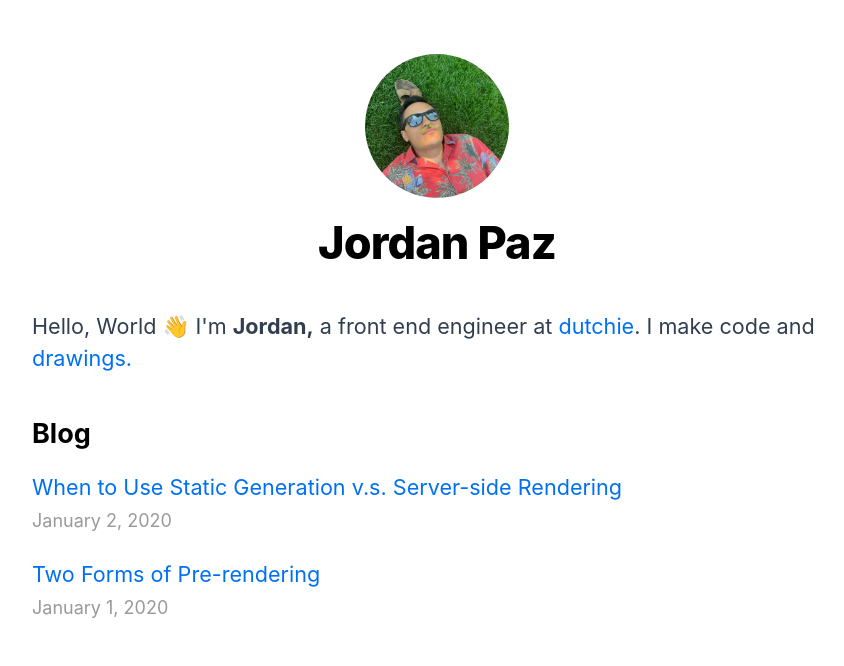
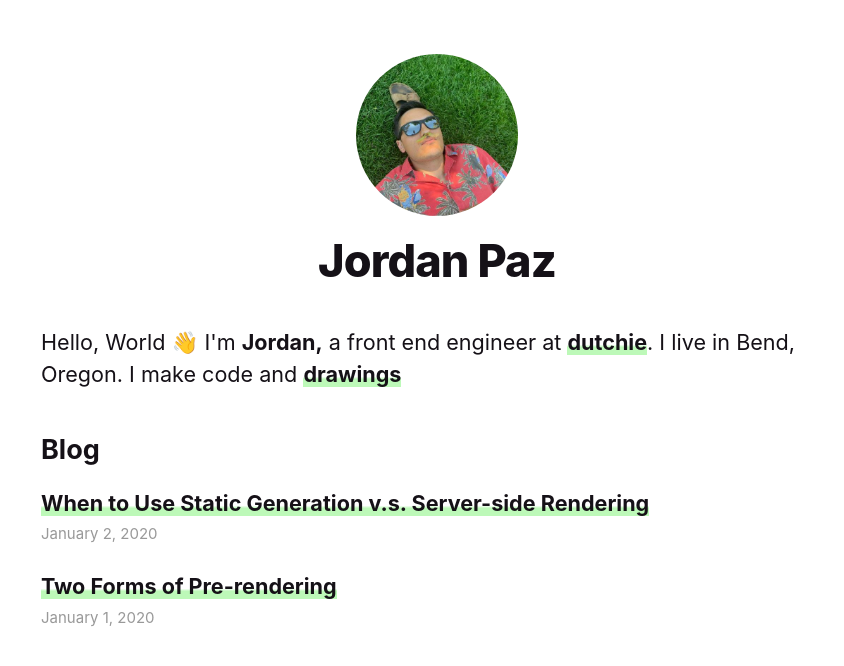
Before and after one commit to jordan-paz/nextjs-blog, a Next.js app: page / in a window 1280 px wide. Shown: the top 666 px of the page, without its empty margins (203-1047 px from the left). Built offline with nearby package versions, Linux system fonts and the light colour scheme.

Commit message:
Add sanity

```diff
--- a/components/layout.js
+++ b/components/layout.js
@@ -1,8 +1,11 @@
 import Head from 'next/head';
 import styled from 'styled-components';
+import { width, height } from 'styled-system';
 import styles from './layout.module.css';
 import utilStyles from '../styles/utils.module.css';
+import { HeadingXL, HeadingMd, Anchor } from '../styles/components';
 import Link from 'next/link';
+import { system } from 'styled-system';
 
 const name = 'Jordan Paz';
 export const siteTitle = 'Jordan Paz';
@@ -28,31 +31,31 @@ export default function Layout({ children, home }) {
       <header className={styles.header}>
         {home ? (
           <>
-                        <img
+            <CircleImage
+              width="9rem"
+              height="9rem"
               src="/images/profile.jpg"
-                            className={`${styles.headerHomeImage} ${utilStyles.borderCircle}`}
               alt={name}
             />
-                        <h1 className={utilStyles.heading2Xl}>{name}</h1>
+            <HeadingXL>{name}</HeadingXL>
           </>
         ) : (
           <>
             <Link href="/">
               <a>
-                                <img
+                <CircleImage
+                  width="7rem"
+                  height="7rem"
                   src="/images/profile.jpg"
-                                    className={`${styles.headerImage} ${utilStyles.borderCircle}`}
                   alt={name}
                 />
               </a>
             </Link>
-                        <h2 className={utilStyles.headingLg}>
+            <HeadingMd>
               <Link href="/">
-                                <a className={utilStyles.colorInherit}>
-                                    {name}
-                                </a>
+                <a className={utilStyles.colorInherit}>{name}</a>
               </Link>
-                        </h2>
+            </HeadingMd>
           </>
         )}
       </header>
@@ -70,6 +73,12 @@ export default function Layout({ children, home }) {
 
 const Container = styled.div`
   max-width: 46rem;
-    padding: 0 0.5rem;
+  padding: 0 1rem;
   margin: 3rem auto 6rem;
 `;
+
+const CircleImage = styled.img`
+  border-radius: 9999px;
+  ${width}
+  ${height}
+`;
--- a/components/layout.module.css
+++ b/components/layout.module.css
@@ -9,11 +9,6 @@
   height: 6rem;
 }
 
-.headerHomeImage {
-    width: 8rem;
-    height: 8rem;
-}
-
 .backToHome {
   margin: 3rem 0 0;
 }
--- a/components/typography.js
+++ /dev/null
@@ -1,5 +0,0 @@
-import styled from 'styled-components';
-
-export const MainText = styled.p`
-    color: ${({ theme }) => theme.black};
-`;
--- a/package.json
+++ b/package.json
@@ -8,6 +8,7 @@
     "start": "next start"
   },
   "dependencies": {
+    "@sanity/client": "^2.0.9",
     "date-fns": "^2.16.1",
     "gray-matter": "^4.0.2",
     "lodash": "^4.17.20",
@@ -17,7 +18,8 @@
     "remark": "^13.0.0",
     "remark-html": "^13.0.1",
     "styled-components": "^5.2.1",
-    "styled-components-breakpoint": "^3.0.0-preview.20"
+    "styled-components-breakpoint": "^3.0.0-preview.20",
+    "styled-system": "^5.1.5"
   },
   "devDependencies": {
     "prettier": "^2.2.0"
--- a/pages/index.js
+++ b/pages/index.js
@@ -1,9 +1,15 @@
 import Head from 'next/head';
 import Link from 'next/link';
 import Layout, { siteTitle } from '../components/layout';
-import utilStyles from '../styles/utils.module.css';
+import {
+  HeadingMd,
+  HeadingSm,
+  Section,
+  ListItem,
+  Subtext,
+  Anchor,
+} from '../styles/components';
 import { getSortedPostsData } from '../lib/posts';
-import { MainText } from '../components/typography';
 import Date from '../components/date';
 
 export default function Home({ allPostsData }) {
@@ -12,29 +18,33 @@ export default function Home({ allPostsData }) {
       <Head>
         <title>{siteTitle}</title>
       </Head>
-      <section className={utilStyles.headingMd}>
-        <MainText>
+      <Section m="20px 0">
+        <HeadingSm>
           Hello, World 👋 I'm <b>Jordan,</b> a front end engineer at{' '}
-          <a href="https://dutchie.com/home">dutchie</a>. I make code and{' '}
-          <Link href="/art">drawings.</Link>
-        </MainText>
-      </section>
-      <section className={`${utilStyles.headingMd} ${utilStyles.padding1px}`}>
-        <h2 className={utilStyles.headingLg}>Blog</h2>
-        <ul className={utilStyles.list}>
+          <Anchor href="https://dutchie.com/home">dutchie</Anchor>. I live in
+          Bend, Oregon. I make code and{' '}
+          <Link href="/drawings">
+            <Anchor>drawings</Anchor>
+          </Link>
+        </HeadingSm>
+      </Section>
+      <Section mt="40px">
+        <HeadingMd>Blog</HeadingMd>
+        <ul>
           {allPostsData.map(({ id, date, title }) => (
-            <li className={utilStyles.listItem} key={id}>
+            <ListItem key={id}>
               <Link href={`/posts/${id}`}>
-                <a>{title}</a>
+                <HeadingSm>
+                  <Anchor>{title}</Anchor>
+                </HeadingSm>
               </Link>
-              <br />
-              <small className={utilStyles.lightText}>
+              <Subtext>
                 <Date dateString={date} />
-              </small>
-            </li>
+              </Subtext>
+            </ListItem>
           ))}
         </ul>
-      </section>
+      </Section>
     </Layout>
   );
 }
--- /dev/null
+++ b/styles/components.js
@@ -0,0 +1,65 @@
+import styled, { css } from 'styled-components';
+import { space } from 'styled-system';
+
+// Typography
+const baseTextStyles = css`
+  color: ${({ theme }) => theme.colors.black};
+`;
+
+export const HeadingXL = styled.h1`
+  font-size: 2.5rem;
+  line-height: 1.2;
+  font-weight: 800;
+  letter-spacing: -0.05rem;
+  margin: 1rem 0;
+  ${baseTextStyles}
+`;
+export const HeadingLg = styled.h1`
+  font-size: 2rem;
+  line-height: 1.3;
+  font-weight: 800;
+  letter-spacing: -0.05rem;
+  margin: 1rem 0;
+  ${baseTextStyles}
+`;
+
+export const HeadingMd = styled.h2`
+  font-size: 1.5rem;
+  line-height: 1.4;
+  margin: 1rem 0;
+  ${baseTextStyles}
+`;
+
+export const HeadingSm = styled.h3`
+  font-size: 1.2rem;
+  line-height: 1.5;
+  font-weight: normal;
+  ${baseTextStyles}
+`;
+
+export const Anchor = styled.a`
+  text-decoration: none;
+  font-weight: bold;
+  color: ${({ theme }) => theme.colors.black};
+  background-image: linear-gradient(
+    0deg,
+    rgba(90, 239, 78, 0.4) 0,
+    rgba(90, 239, 78, 0.4) 30%,
+    transparent 40%,
+    transparent
+  );
+`;
+
+export const Subtext = styled.small`
+  color: #999;
+`;
+
+// Layout
+export const Section = styled.section`
+  ${space}
+`;
+
+export const ListItem = styled.li`
+  margin-bottom: 1.25rem;
+  ${baseTextStyles}
+`;
--- a/styles/global.css
+++ b/styles/global.css
@@ -2,8 +2,8 @@ html,
 body {
   padding: 0;
   margin: 0;
-  font-family: -apple-system, BlinkMacSystemFont, Segoe UI, Roboto, Oxygen, Ubuntu,
-    Cantarell, Fira Sans, Droid Sans, Helvetica Neue, sans-serif;
+  font-family: -apple-system, BlinkMacSystemFont, Segoe UI, Roboto, Oxygen,
+    Ubuntu, Cantarell, Fira Sans, Droid Sans, Helvetica Neue, sans-serif;
   line-height: 1.6;
   font-size: 18px;
 }
@@ -25,3 +25,19 @@ img {
   max-width: 100%;
   display: block;
 }
+
+ul,
+ol {
+  list-style: none;
+  padding: 0;
+  margin: 0;
+}
+
+h1,
+h2,
+h3,
+h4,
+h5,
+p {
+  margin: 0;
+}
--- a/styles/theme.js
+++ b/styles/theme.js
@@ -1,5 +1,12 @@
 export default {
-        black: "#313E50",
-        white: "#EFEFEF"
-
-}
+  colors: {
+    black: '#151117',
+    primary: '#8E2986',
+  },
+  fonts: ['sans-serif', 'Roboto'],
+  fontSizes: {
+    small: '1em',
+    medium: '2em',
+    large: '3em',
+  },
+};
--- a/styles/utils.module.css
+++ b/styles/utils.module.css
@@ -25,10 +25,6 @@
   line-height: 1.5;
 }
 
-  .borderCircle {
-    border-radius: 9999px;
-  }
-
 .colorInherit {
   color: inherit;
 }
```
Also changed, not shown: pages/drawings.js (renamed from pages/art.js, +8 -7 lines), pages/posts/[id].js (+27 -29 lines), sanity-client.js (added, +8 -0 lines), 1 other file (tests, documents, lock files or other folders). Lines whose indentation alone changed are shown as unchanged.
